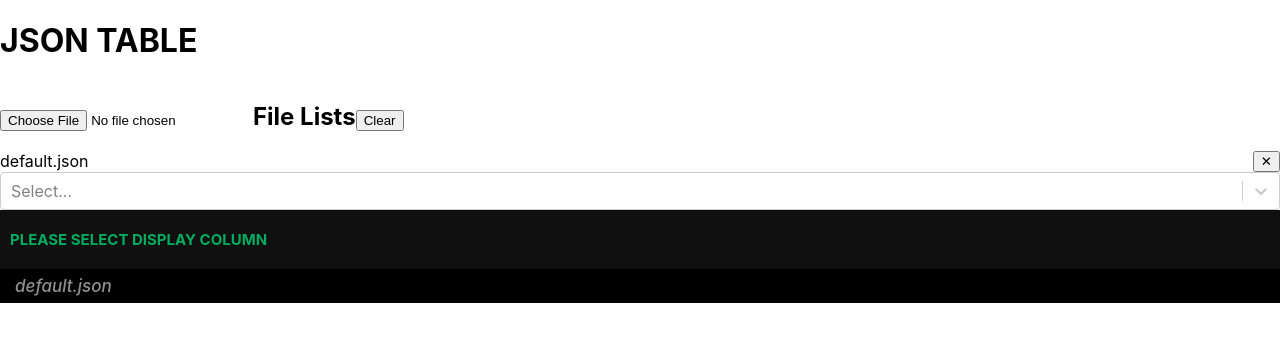
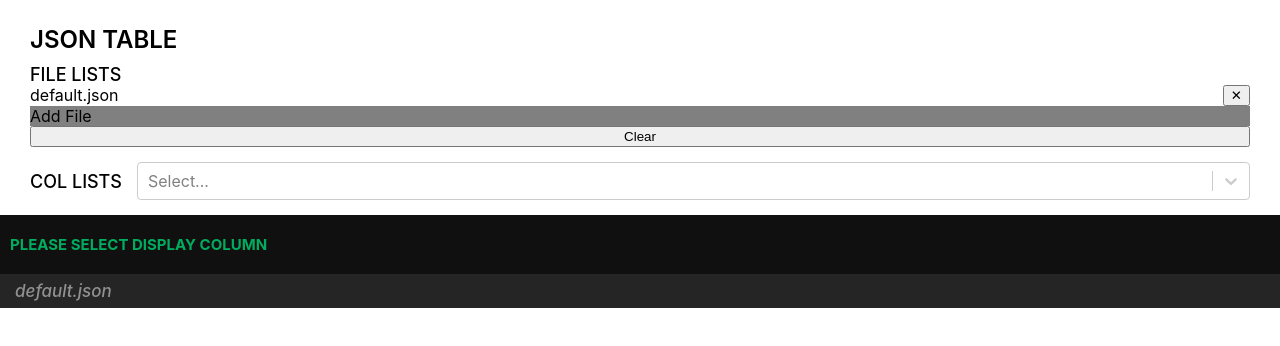
Before and after one commit to Panupong-Tongtawach/JSONTABLE, a React (Create React App) app: page / in a window 1280 px wide. Shown: the top 346 px of the page. Built offline with nearby package versions, Linux system fonts and the light colour scheme.

Commit message:
fix bug remove empty rows and fix design

```diff
--- a/src/App.tsx
+++ b/src/App.tsx
@@ -21,10 +21,39 @@ const Container = styled.div`
 
 const Header = styled.header`
     z-index: 3;
-    width: 100%;
+    margin: 15px 30px;
 
-    h2{
-        display: inline-block;
+    .title {
+        font-size: 24px;
+        padding: 10px 0;
+        font-weight: 600;
+    }
+
+    .file {
+        margin-bottom: 15px;
+        display: grid;
+        &-title{
+            font-size: 18px;
+            text-transform: uppercase;
+            font-weight: 500;
+            white-space: nowrap;
+        }
+    }
+
+    .colselect{
+        display: flex;
+        align-items: center;
+        &-select{
+            flex: 1 100%;
+        }
+        &-title{
+            text-transform: uppercase;
+            font-weight: 500;
+            white-space: nowrap;
+            font-size: 18px;
+            padding-right: 15px;
+            flex: 1 auto;
+        }
     }
 `;
 
@@ -115,12 +144,19 @@ class App extends Component<Props, States> {
         return (
             <Container>
                 <Header>
-                    <h1>JSON TABLE</h1>
-                    <FileUploader onAddFile={this.onFileReceive.bind(this)} />
-                    <h2>File Lists</h2>
-                    <button onClick={this.onClearAll.bind(this)} children="Clear" />
-                    <FileList files={this.state.files} onFileRemove={this.onFileRemove.bind(this)} />
-                    <Select options={this.state.colsAvaliable} value={this.state.colsSelected} onChange={this.onSelectColsChange.bind(this)} isSearchable={true} isMulti={true} />
+                    <div className="title">JSON TABLE</div>
+                    <div className="file">
+                        <div className="file-title">File Lists</div>
+                        <FileList files={this.state.files} onFileRemove={this.onFileRemove.bind(this)} />
+                        <FileUploader onAddFile={this.onFileReceive.bind(this)} />
+                        <button onClick={this.onClearAll.bind(this)} children="Clear" />
+                    </div>
+                    <div className="colselect">
+                        <div className="colselect-title">Col Lists</div>
+                        <div className="colselect-select">
+                            <Select options={this.state.colsAvaliable} value={this.state.colsSelected} onChange={this.onSelectColsChange.bind(this)} isSearchable={true} isMulti={true} />
+                        </div>
+                    </div>
                 </Header>
                 <TableContainer>
                     <Table data={this.state.files} displayColumn={this.state.colsSelected.map(x => x.value)} />
--- a/src/File/FileUploader.tsx
+++ b/src/File/FileUploader.tsx
@@ -1,9 +1,22 @@
 import * as React from 'react';
 import { DataTypes } from '../dataTypes';
+import styled from 'styled-components';
 
 interface Props {
     onAddFile: (x: DataTypes.File) => void;
 }
+
+const FileUploaderWrapper = styled.div`
+    background-color: gray;
+
+    input[type="file"] {
+        display: none;
+    }
+    .border{
+
+    }
+`;
+
 
 export class FileUploader extends React.PureComponent<Props> {
 
@@ -45,6 +58,15 @@ export class FileUploader extends React.PureComponent<Props> {
     }
 
     render() {
-        return <input type="file" onChange={this.onReceiveFile.bind(this)} />
+        return (
+            <FileUploaderWrapper>
+                <label htmlFor="fileSelector" >
+                    <div className="border">
+                        Add File
+                    </div>
+                </label>
+                <input id="fileSelector" type="file" onChange={this.onReceiveFile.bind(this)} />
+            </FileUploaderWrapper>
+        )
     }
 }
--- a/src/Table/Table.tsx
+++ b/src/Table/Table.tsx
@@ -1,6 +1,7 @@
 import * as React from 'react';
 import { DataTypes } from "../dataTypes";
 import styled from "styled-components";
+import { isNullOrUndefined } from 'util';
 
 interface Props {
     data: DataTypes.File[];
@@ -61,10 +62,12 @@ export class Table extends React.PureComponent<Props> {
     private renderHeaderRow() {
         return (
             <thead>
+                <tr>
                     {this.props.displayColumn.length === 0 ?
                         <th children={"Please select display column"} /> :
                         this.props.displayColumn.map((col) => (<th children={col} />))
                     }
+                </tr>
             </thead>
         );
     }
@@ -74,22 +77,29 @@ export class Table extends React.PureComponent<Props> {
     }
 
     private renderFileDataRow(data: any) {
-        return (
-            <tr>
-                {this.props.displayColumn.map((key) => {
+        let isDataExists = false;
+
+        const cols = this.props.displayColumn.map((key) => {
             const col = data[key];
             if (typeof (col) === 'object') {
+                isDataExists = true;
                 switch (col) {
                     case null:
-                                return <td>null</td>
+                        return "null";
                     default:
-                                return <td>{this.renderObjectTable(data[key])}</td>
+                        return this.renderObjectTable(data[key]);
                 }
             };
-                    return <td>{data[key]}</td>
-                })}
+            isDataExists = isDataExists || !isNullOrUndefined(data[key]);
+            return data[key];
+        });
+
+        return (
+            isDataExists ? (
+                <tr>
+                    {cols.map(c => <td>{c}</td>)}
                 </tr>
-        )
+            ) : null)
     }
 
     renderObjectTable(object: any): any {
@@ -113,14 +123,16 @@ export class Table extends React.PureComponent<Props> {
     }
 
     private renderRows() {
-        return this.props.data.map(file => {
+        return this.props.data.map((file, i) => {
             return (
-                <>
+                <React.Fragment key={i}>
+                    <tbody>
                         {this.renderFileNameRow(file.name)}
+                    </tbody>
                     <tbody>
                         {file.data.map((data) => this.renderFileDataRow(data))}
                     </tbody>
-                </>
+                </React.Fragment>
             );
         });
     }
```
Lines whose indentation alone changed are shown as unchanged.
